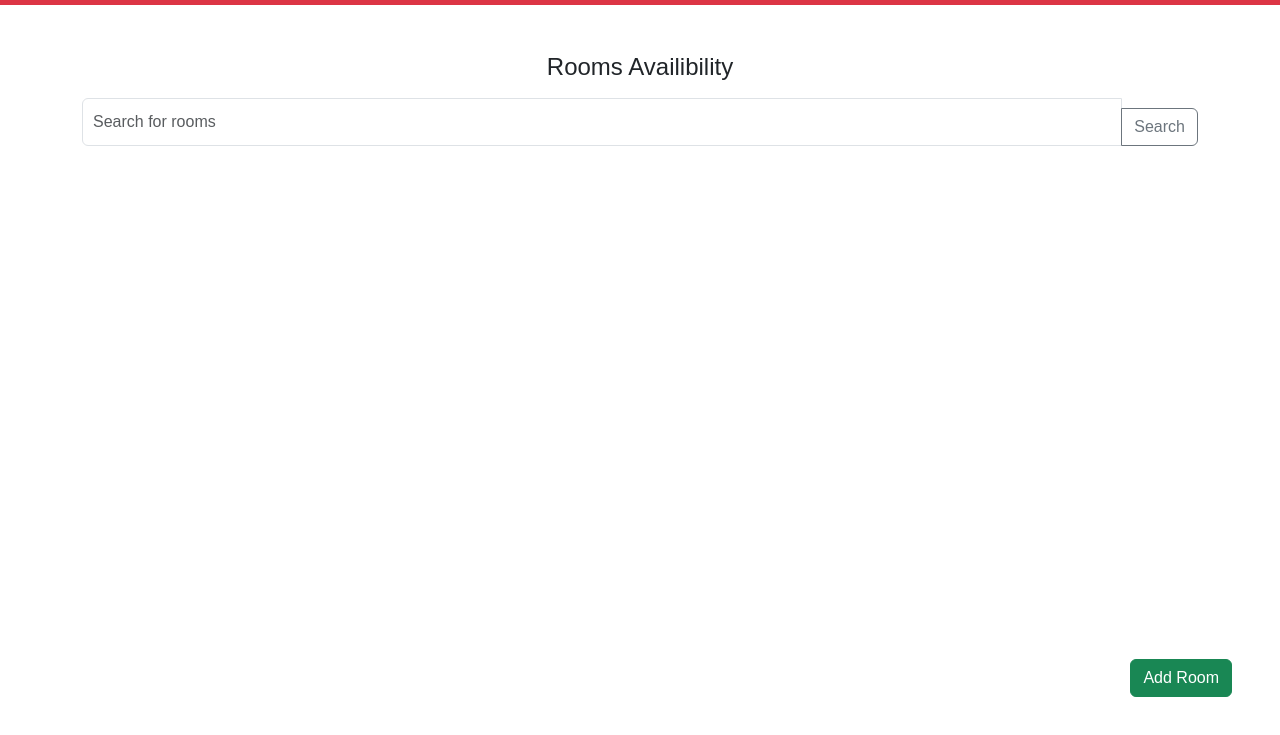
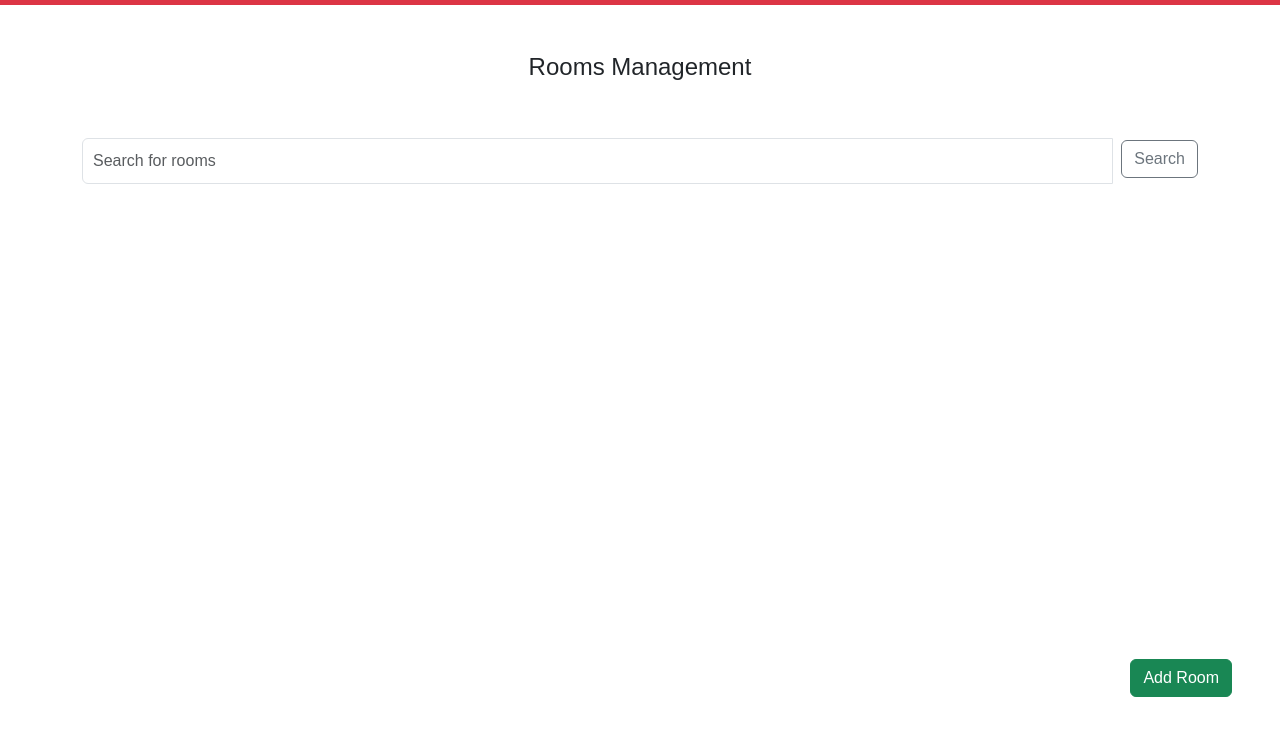
Before and after one commit to KatieMarsh/webapphell-group2, a website: page views/project/Page2.html in a window 1280 px wide. Shown: the part 55-790 px from the top of the page. Drawn offline with Linux system fonts and the light colour scheme; no server answers.

Commit message:
changed something

```diff
--- a/views/project/Page2.html
+++ b/views/project/Page2.html
@@ -36,11 +36,13 @@
     <!-- <a href="/dashboard">Dashboard</a> /
     <a href="Link">Bookroom</a><br> -->
     <div class="container text-center mt-5">
-        <h4>Rooms Availibility</h4>
-        <div class="input-group mb-3 mt-3">
-            <input type="text" class="form-control" id="search" placeholder="Search for rooms"
-                >
-            <button class="btn btn-outline-secondary" onclick="searchClicked()">Search</button>
+        <h4>Rooms Management</h4>
+
+        <div class="input-group mb-3 mt-5 align-items-stretch">
+            <input type="text" class="form-control mt-2" id="search" placeholder="Search for rooms">
+            <div class="input-group-append ms-2">
+                <button class="btn btn-outline-secondary" onclick="searchClicked()">Search</button>
+            </div>
         </div>
     </div>
 
```
Also changed, not shown: views/project/Page1.html (+3 -3 lines), views/project/account.html (+1 -1 lines).
